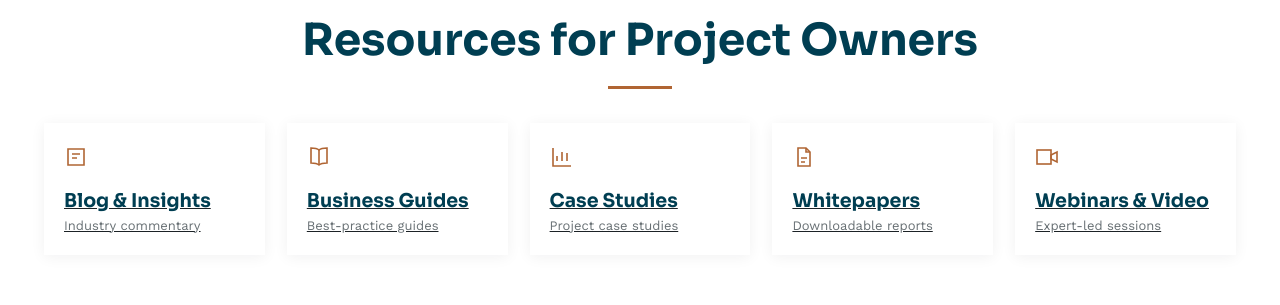
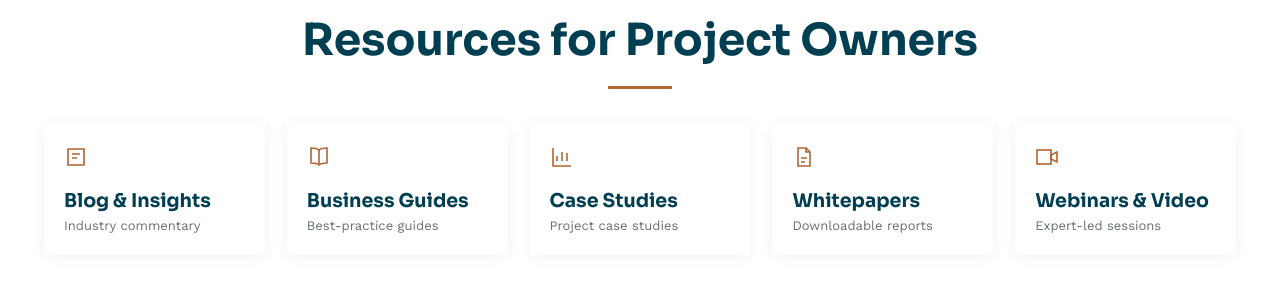
Before and after one commit to PCMGlobal/Praetorian-CM-Website, a Next.js app: page / in a window 1280 px wide. Shown: the part 5381-5686 px from the top of the page. Built offline with nearby package versions, Linux system fonts and the light colour scheme; no server answers.

Commit message:
Fix textDecoration typo in home page knowledge hub cards

```diff
--- a/app/page.tsx
+++ b/app/page.tsx
@@ -247,27 +247,27 @@ export default function HomePage() {
             <h2 data-reveal="" style={{ fontFamily: 'var(--font-sora), sans-serif', fontWeight: '700', fontSize: 'clamp(30px,3.6vw,44px)', margin: '12px 0 0', color: '#003E52' }}>Resources for Project Owners</h2>
             <div style={{ width: '64px', height: '3px', background: '#B06533', margin: '18px auto 34px' }}></div>
             <div style={{ display: 'grid', gridTemplateColumns: 'repeat(auto-fit,minmax(200px,1fr))', gap: 'clamp(16px,2vw,22px)', textAlign: 'left' }}>
-              <a data-reveal="" href="/news" style={{ background: '#fff', boxShadow: '0 2px 14px rgba(0,20,30,.06)', padding: '22px 20px', tecoration: 'none', color: 'inherit', display: 'block' }}>
+              <a data-reveal="" href="/news" style={{ background: '#fff', boxShadow: '0 2px 14px rgba(0,20,30,.06)', padding: '22px 20px', textDecoration: 'none', color: 'inherit', display: 'block' }}>
                 <svg width="24" height="24" viewBox="0 0 24 24" fill="none" stroke="#B06533" strokeWidth="1.6"><path d="M4 4h16v16H4z" /><path d="M8 9h8M8 13h5" /></svg>
                 <h4 style={{ fontFamily: 'var(--font-sora), sans-serif', fontWeight: '700', fontSize: '19px', margin: '16px 0 5px', color: '#003E52' }}>Blog &amp; Insights</h4>
                 <p style={{ fontSize: '13px', margin: '0', color: '#687074' }}>Industry commentary</p>
               </a>
-              <a data-reveal="" href="/news" style={{ background: '#fff', boxShadow: '0 2px 14px rgba(0,20,30,.06)', padding: '22px 20px', tecoration: 'none', color: 'inherit', display: 'block' }}>
+              <a data-reveal="" href="/news" style={{ background: '#fff', boxShadow: '0 2px 14px rgba(0,20,30,.06)', padding: '22px 20px', textDecoration: 'none', color: 'inherit', display: 'block' }}>
                 <svg width="24" height="24" viewBox="0 0 24 24" fill="none" stroke="#B06533" strokeWidth="1.6"><path d="M12 5v15" /><path d="M12 5c-1.5-1.3-4-2-8-2v15c4 0 6.5.7 8 2 1.5-1.3 4-2 8-2V3c-4 0-6.5.7-8 2Z" /></svg>
                 <h4 style={{ fontFamily: 'var(--font-sora), sans-serif', fontWeight: '700', fontSize: '19px', margin: '16px 0 5px', color: '#003E52' }}>Business Guides</h4>
                 <p style={{ fontSize: '13px', margin: '0', color: '#687074' }}>Best-practice guides</p>
               </a>
-              <a data-reveal="" href="/news" style={{ background: '#fff', boxShadow: '0 2px 14px rgba(0,20,30,.06)', padding: '22px 20px', tecoration: 'none', color: 'inherit', display: 'block' }}>
+              <a data-reveal="" href="/news" style={{ background: '#fff', boxShadow: '0 2px 14px rgba(0,20,30,.06)', padding: '22px 20px', textDecoration: 'none', color: 'inherit', display: 'block' }}>
                 <svg width="24" height="24" viewBox="0 0 24 24" fill="none" stroke="#B06533" strokeWidth="1.6"><path d="M3 3v18h18" /><path d="M7 16v-5M12 16V7M17 16v-8" /></svg>
                 <h4 style={{ fontFamily: 'var(--font-sora), sans-serif', fontWeight: '700', fontSize: '19px', margin: '16px 0 5px', color: '#003E52' }}>Case Studies</h4>
                 <p style={{ fontSize: '13px', margin: '0', color: '#687074' }}>Project case studies</p>
               </a>
-              <a data-reveal="" href="/news" style={{ background: '#fff', boxShadow: '0 2px 14px rgba(0,20,30,.06)', padding: '22px 20px', tecoration: 'none', color: 'inherit', display: 'block' }}>
+              <a data-reveal="" href="/news" style={{ background: '#fff', boxShadow: '0 2px 14px rgba(0,20,30,.06)', padding: '22px 20px', textDecoration: 'none', color: 'inherit', display: 'block' }}>
                 <svg width="24" height="24" viewBox="0 0 24 24" fill="none" stroke="#B06533" strokeWidth="1.6"><path d="M14 3H6v18h12V7l-4-4Z" /><path d="M14 3v4h4" /><path d="M9 13h6M9 17h4" /></svg>
                 <h4 style={{ fontFamily: 'var(--font-sora), sans-serif', fontWeight: '700', fontSize: '19px', margin: '16px 0 5px', color: '#003E52' }}>Whitepapers</h4>
                 <p style={{ fontSize: '13px', margin: '0', color: '#687074' }}>Downloadable reports</p>
               </a>
-              <a data-reveal="" href="/news" style={{ background: '#fff', boxShadow: '0 2px 14px rgba(0,20,30,.06)', padding: '22px 20px', tecoration: 'none', color: 'inherit', display: 'block' }}>
+              <a data-reveal="" href="/news" style={{ background: '#fff', boxShadow: '0 2px 14px rgba(0,20,30,.06)', padding: '22px 20px', textDecoration: 'none', color: 'inherit', display: 'block' }}>
                 <svg width="24" height="24" viewBox="0 0 24 24" fill="none" stroke="#B06533" strokeWidth="1.6"><rect x="2" y="5" width="14" height="14" /><path d="m16 10 6-3v10l-6-3z" /></svg>
                 <h4 style={{ fontFamily: 'var(--font-sora), sans-serif', fontWeight: '700', fontSize: '19px', margin: '16px 0 5px', color: '#003E52' }}>Webinars &amp; Video</h4>
                 <p style={{ fontSize: '13px', margin: '0', color: '#687074' }}>Expert-led sessions</p>
```
